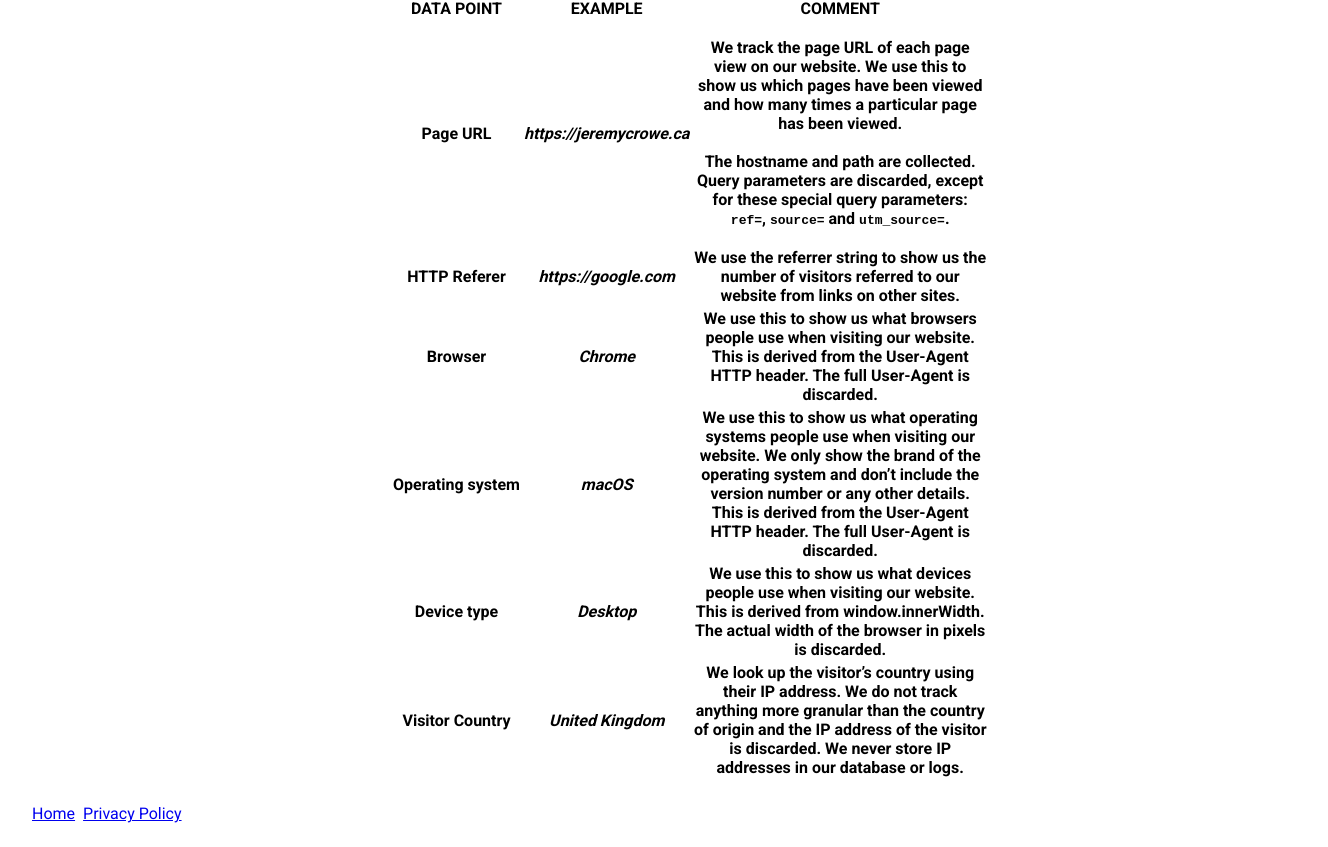
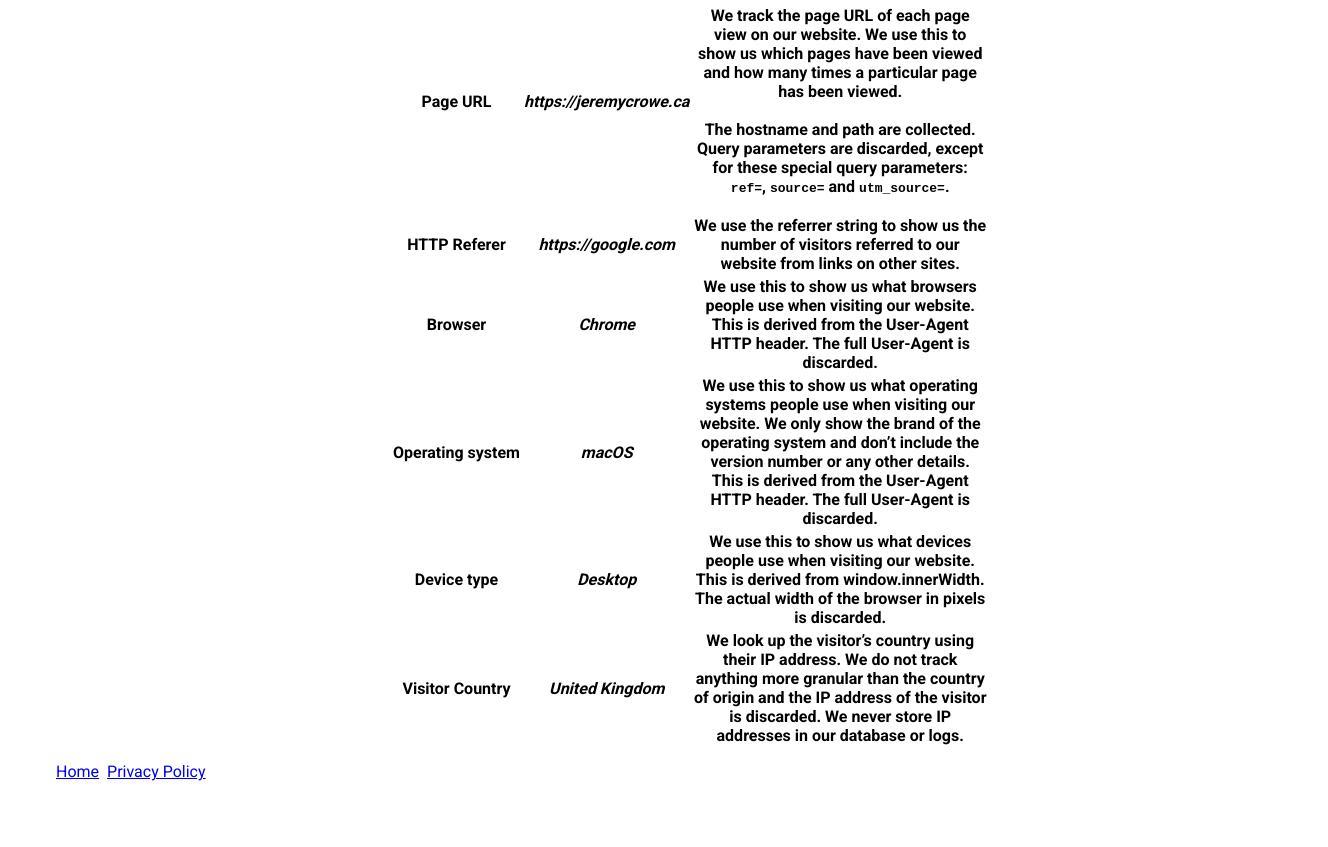
Before and after one commit to JaCrowe/jeremycrowe, a Next.js app: page /privacy-policy in a window 1280 px wide. Shown: the part 178-1025 px from the top of the page, 1328 px wide, since content can reach past the window. After the commit the page ends 973 px from the top, so only its background shows below. Built offline with nearby package versions, Linux system fonts and the light colour scheme.

Commit message:
Fix footer throwing off full screen

```diff
--- a/components/MinimalLayout.tsx
+++ b/components/MinimalLayout.tsx
@@ -1,18 +1,18 @@
-import Head from 'next/head'
-import Tracking from './tracking'
-import Link from 'next/link'
-import { makeStyles } from '@material-ui/styles'
-export const siteTitle = 'Jeremy Crowe'
-import { FC, ReactNode } from 'react'
-
+import Head from "next/head";
+import Tracking from "./tracking";
+import { makeStyles } from "@material-ui/styles";
+import { FC, ReactNode } from "react";
+import Link from "next/link";
 interface Props {
-  background?: ReactNode
+  background?: ReactNode;
 }
 
+export const siteTitle = "Jeremy Crowe";
+
 const MinimalLayout: FC<Props> = (props) => {
-  const { children, background } = props
+  const { children, background } = props;
 
-  const classes = useStyles()
+  const classes = useStyles();
   return (
     <>
       <Head>
@@ -27,52 +27,46 @@ const MinimalLayout: FC<Props> = (props) => {
       </Head>
       <div className={classes.container}>
         <div className={classes.background}>{background}</div>
-        <div className={classes.column}>
-          <header style={{ marginBottom: '32px' }}></header>
-          <main style={{ flexGrow: 1 }}>{children}</main>
-          <footer>
-            <div
-              className={classes.footerLinks}
-            >
+        {/* <div className={classes.column}> */}
+        {/* <header style{{ marginBottom: "32px" }}></header> */}
+        <main>{children}</main>
+        <footer className={classes.footer}>
           <Link href="/">
             <a className={classes.link}>Home</a>
           </Link>
           <Link href="/privacy-policy">
             <a className={classes.link}>Privacy Policy</a>
           </Link>
-            </div>
         </footer>
       </div>
-      </div>
     </>
-  )
-}
+  );
+};
 
-export default MinimalLayout
+export default MinimalLayout;
 
 const useStyles = makeStyles({
   link: {
-    marginLeft: '8px',
+    marginLeft: "8px",
   },
   container: {
-    display: 'flex',
-    flexDirection: 'column',
-    position: 'relative'
+    display: "flex",
+    flexDirection: "column",
+    minHeight: "100vh",
+    justifyContent: "space-between",
   },
   background: {
     zIndex: -1,
-    position: 'absolute',
-    width: '100%',
-    height: '100%'
+    position: "absolute",
+    width: "100%",
+    height: "100%",
   },
   column: {
-    flex: '1 0 100vh', display: 'flex', flexDirection: 'column'
+    flex: "1 0 100vh",
+    display: "flex",
+    flexDirection: "column",
   },
-  footerLinks: {
-    width: '100%',
-    maxWidth: '1280px',
-    margin: 'auto',
-    padding: '24px',
-    display: 'flex',
-  }
-})
+  footer: {
+    padding: "14px 48px",
+  },
+});
--- a/pages/_app.tsx
+++ b/pages/_app.tsx
@@ -1,4 +1,4 @@
-import { AppProps } from 'next/app'
+import { AppProps } from "next/app";
 
 export default function App({ Component, pageProps }: AppProps) {
   return (
@@ -12,5 +12,5 @@ export default function App({ Component, pageProps }: AppProps) {
       `}</style>
       <Component {...pageProps} />
     </>
-  )
+  );
 }
```
Also changed, not shown: pages/index.tsx (+17 -12 lines). Lines whose indentation alone changed are shown as unchanged.
